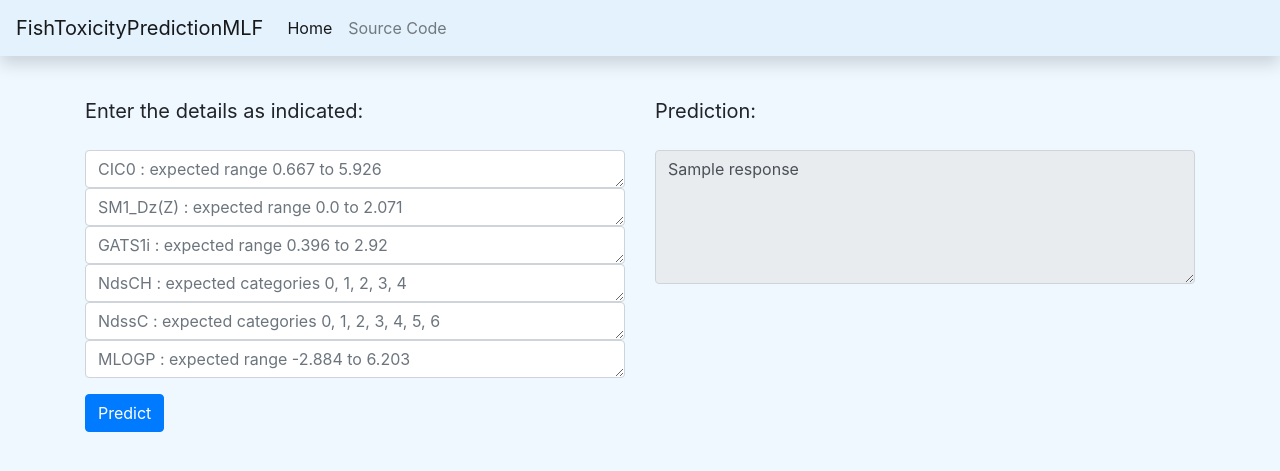
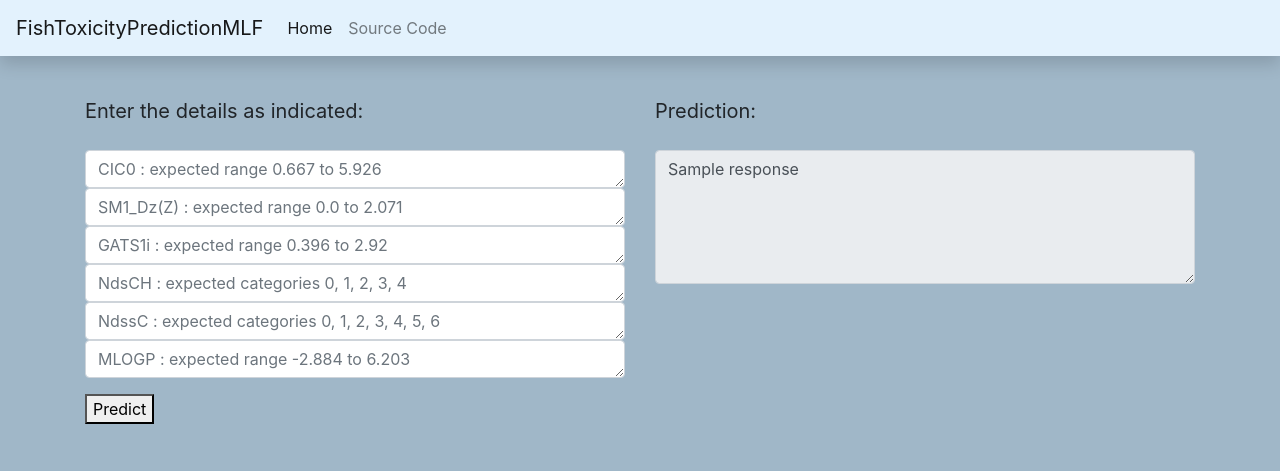
Before and after one commit to bsb4018/qsar_ToxFish, a Flask app: template webapp/templates/index.html in a window 1280 px wide. Shown: the top 471 px of the page. Run offline with Flask 2, Linux system fonts and the light colour scheme; the template is opened without the code that fills it: most values are stand-ins (such as "Sample title", 1, 10 or a date in 2020); some libraries are stand-ins or nearby versions.

Commit message:
changed webapp

```diff
--- a/webapp/static/css/main.css
+++ b/webapp/static/css/main.css
@@ -1,3 +1,3 @@
 body {
-    background-color: #eff8ff;
+    background-color: #a0b7c8;
 }
--- a/webapp/templates/index.html
+++ b/webapp/templates/index.html
@@ -68,7 +68,7 @@ FISH TOXICITY PREDICTION
                         <!-- Select output language here. -->
                         <div class="form-group">
                         </div>
-                        <button type="submit" class="btn btn-primary mb-2">Predict</button></br>
+                        <button type="submit">Predict</button></br>
                         </br>
                     </form>
                     <!-- Translated text returned by the Translate API is rendered here. -->
@@ -79,11 +79,11 @@ FISH TOXICITY PREDICTION
                             <label for="translation-result">
 
                                 <blockquote class="blockquote">
-                                    <p class="mb-2" placeholder="predicted toxicity value from 0 to 10">Prediction:</p>
+                                    <p class="mb-2" placeholder="p">Prediction:</p>
                                 </blockquote>
 
                             </label>
-                            <textarea readonly class="form-control" id="exTextarea" rows="5">{{ response }}</textarea>
+                            <textarea readonly class="form-control" id="exTextarea" rows="5" placeholder="Fish Toxicity Range from 0(lowest) to 10(highest)">{{ response }}</textarea>
                         </div>
                     </form>
                 </div>
```
